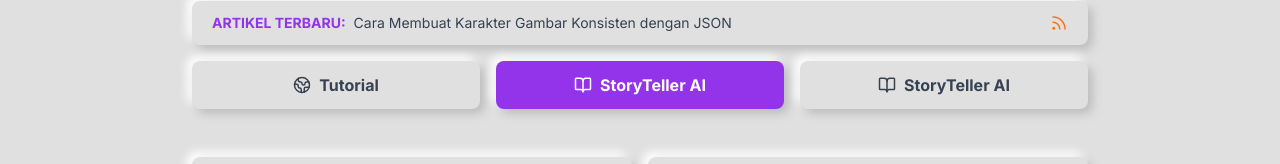
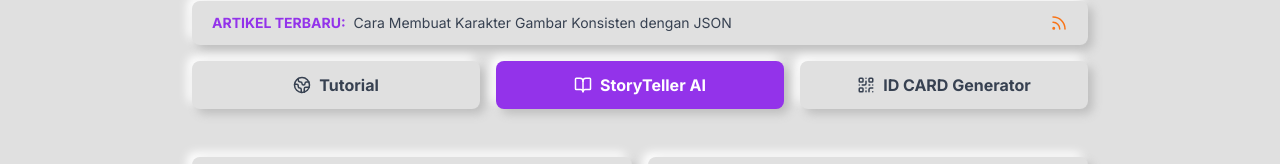
Before and after one commit to ruangriung/ruangriung-generator-app, a Next.js app: page / in a window 1280 px wide. Shown: the part 303-467 px from the top of the page. Built offline with nearby package versions, Linux system fonts and the light colour scheme; no server answers.

Commit message:
fix link and icon QrCode

```diff
--- a/app/HomeClient.tsx
+++ b/app/HomeClient.tsx
@@ -1,7 +1,7 @@
 // app/HomeClient.tsx
 'use client'; // Tandai sebagai Client Component
 
-import { Wand2, Sparkles, Download, X, Rss, Crown, Facebook, Star, Mail, LayoutGrid, EarthIcon, BookOpen } from 'lucide-react';
+import { Wand2, Sparkles, Download, X, Rss, Crown, Facebook, Star, QrCode, Mail, LayoutGrid, EarthIcon, BookOpen } from 'lucide-react';
 import Tabs from '../components/Tabs';
 import AuthButton from '@/components/AuthButton';
 import ThemeToggle from '@/components/ThemeToggle';
@@ -156,11 +156,11 @@ export default function HomeClient({ latestArticle }: HomeClientProps) {
           <span>StoryTeller AI</span>
         </Link>
         <Link
-          href="/storyteller"
+          href="/id-card-generator"
           className="flex-1 w-full sm:w-auto inline-flex items-center justify-center gap-2 px-5 py-3 bg-light-bg dark:bg-dark-bg text-gray-700 dark:text-gray-200 font-bold rounded-lg shadow-neumorphic-button dark:shadow-dark-neumorphic-button active:shadow-neumorphic-inset dark:active:shadow-dark-neumorphic-inset hover:text-purple-600 transition-colors"
         >
-          <BookOpen size={18} />
-          <span>StoryTeller AI</span>
+          <QrCode size={18} />
+          <span>ID CARD Generator</span>
         </Link>
       </div>
       {/* AKHIR TOMBOL BARU */}
```
